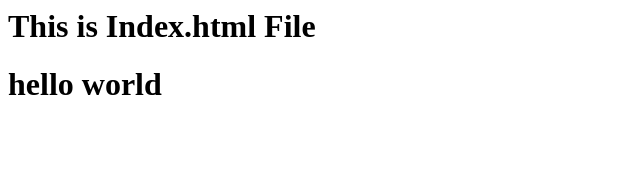
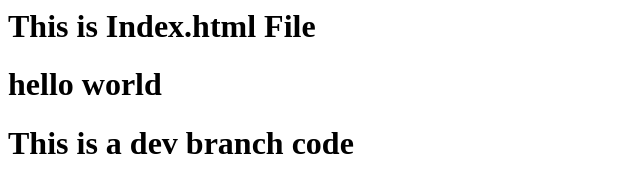
Before and after one commit to DnyandeepDeore/github_tutorial, a plain HTML site: page index.html in a window 1280 px wide. Shown: the whole page, without its empty margins (0-640 px from the left). Drawn offline with Linux system fonts and the light colour scheme.

```diff
--- a/index.html
+++ b/index.html
@@ -1,2 +1,3 @@
 <h1>This is Index.html File</h1>
 <h1>hello world</h1>
+<h1>This is a dev branch code</h1>
```
